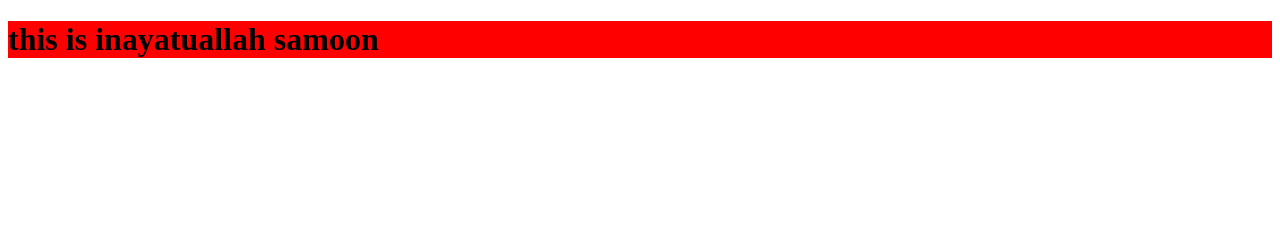
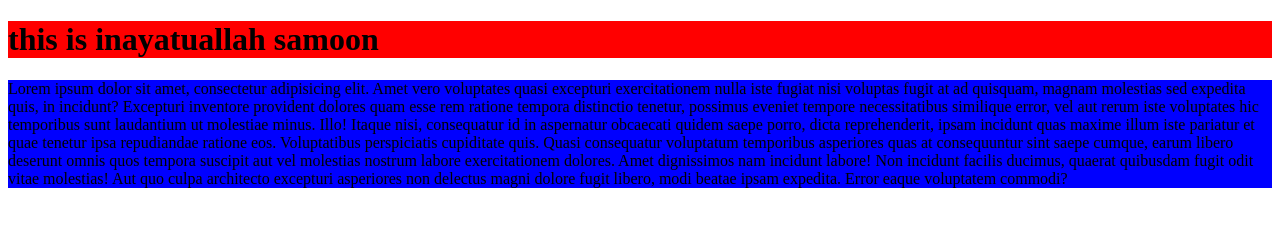
Before and after one commit to samooninayatuallah/batch3, a plain HTML site: page index.html in a window 1280 px wide. Drawn offline with Linux system fonts and the light colour scheme.

Commit message:
inayatuallah samoo

```diff
--- a/index.html
+++ b/index.html
@@ -4,13 +4,19 @@
     <meta charset="UTF-8">
     <meta name="viewport" content="width=device-width, initial-scale=1.0">
     <title>Document</title>
+    <link rel="stylesheet" href="style.css">
 </head>
 <style>
-    h1{
-        background-color: red;
-    }
+
 </style>
 <body>
     <h1>this is inayatuallah samoon</h1>
+    <p>
+        Lorem ipsum dolor sit amet, consectetur adipisicing elit. Amet vero voluptates quasi excepturi exercitationem nulla iste fugiat nisi voluptas fugit at ad quisquam, magnam molestias sed expedita quis, in incidunt?
+        Excepturi inventore provident dolores quam esse rem ratione tempora distinctio tenetur, possimus eveniet tempore necessitatibus similique error, vel aut rerum iste voluptates hic temporibus sunt laudantium ut molestiae minus. Illo!
+        Itaque nisi, consequatur id in aspernatur obcaecati quidem saepe porro, dicta reprehenderit, ipsam incidunt quas maxime illum iste pariatur et quae tenetur ipsa repudiandae ratione eos. Voluptatibus perspiciatis cupiditate quis.
+        Quasi consequatur voluptatum temporibus asperiores quas at consequuntur sint saepe cumque, earum libero deserunt omnis quos tempora suscipit aut vel molestias nostrum labore exercitationem dolores. Amet dignissimos nam incidunt labore!
+        Non incidunt facilis ducimus, quaerat quibusdam fugit odit vitae molestias! Aut quo culpa architecto excepturi asperiores non delectus magni dolore fugit libero, modi beatae ipsam expedita. Error eaque voluptatem commodi?
+    </p>
 </body>
 </html>
--- /dev/null
+++ b/style.css
@@ -0,0 +1,8 @@
+h1
+{
+    background-color: red;
+}
+p
+{
+    background-color: blue;
+}
```
